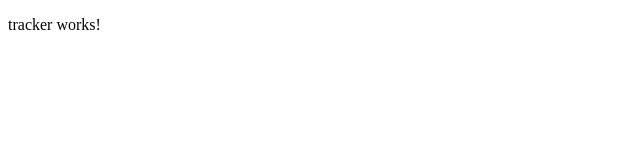
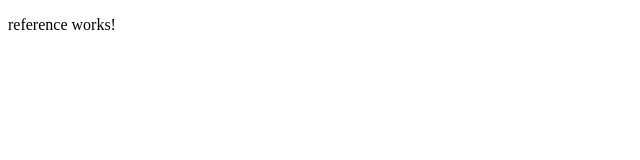
Before and after one commit to Helzibah/tracker, an Angular app: page /ref in a window 1280 px wide. Before the commit this address led to /. Shown: the top 160 px of the page, without its empty margins (0-640 px from the left). Built offline with nearby package versions, Linux system fonts and the light colour scheme.

Commit message:
add ref component and configure two routes

```diff
--- a/src/app/app.component.html
+++ b/src/app/app.component.html
@@ -1 +1 @@
-<app-tracker></app-tracker>
+<router-outlet></router-outlet>
--- a/src/app/app.component.ts
+++ b/src/app/app.component.ts
@@ -4,7 +4,7 @@ import { TrackerComponent } from './tracker/tracker.component';
 
 @Component({
   selector: 'app-root',
-  imports: [RouterOutlet, TrackerComponent],
+  imports: [RouterOutlet],
   templateUrl: './app.component.html',
   styleUrl: './app.component.scss'
 })
--- a/src/app/app.routes.ts
+++ b/src/app/app.routes.ts
@@ -1,3 +1,8 @@
 import { Routes } from '@angular/router';
+import { ReferenceComponent } from './reference/reference.component';
+import { TrackerComponent } from './tracker/tracker.component';
 
-export const routes: Routes = [];
+export const routes: Routes = [
+  { path: '', component: TrackerComponent },
+  { path: 'ref', component: ReferenceComponent },
+];
--- /dev/null
+++ b/src/app/reference/reference.component.html
@@ -0,0 +1 @@
+<p>reference works!</p>
```
Also changed, not shown: src/app/reference/reference.component.ts (added, +11 -0 lines), src/app/reference/reference.module.ts (added, +13 -0 lines), src/app/reference/reference.component.scss (added), 1 other file (tests, documents, lock files or other folders).
